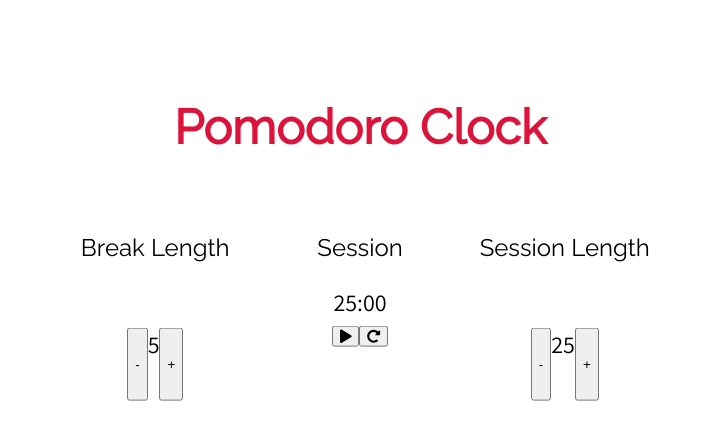
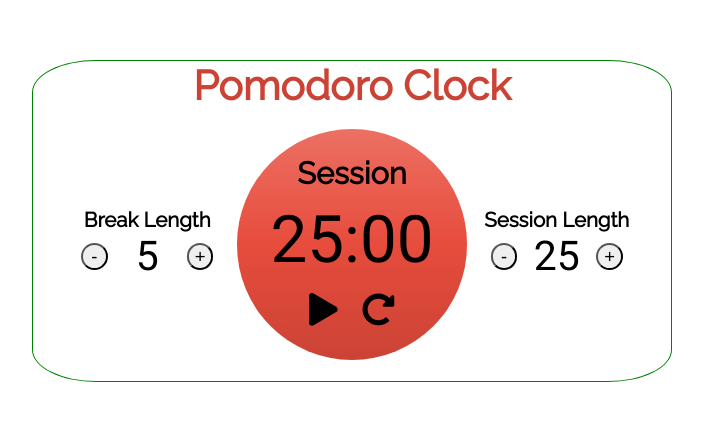
Before and after one commit to SviatlanKa/pomodoro-clock, a React (Create React App) app: page / in a window 1280 px wide. Shown: the part 179-618 px from the top of the page, without its empty margins (288-991 px from the left). Built offline with nearby package versions, Linux system fonts and the light colour scheme.

Commit message:
add styling

```diff
--- a/src/components/App.scss
+++ b/src/components/App.scss
@@ -1,75 +1,117 @@
-@import url('https://fonts.googleapis.com/css?family=Assistant|Raleway&display=swap');
-* {
-  //border: solid 1px green;
-}
+@import url('https://fonts.googleapis.com/css?family=Roboto|Raleway&display=swap');
+//* {border: 1px solid green;}
 /*Variables*/
 $width: 50vw;
 $small-width: $width * .3;
-$time-font: 'Assistant', san-serif;
-$time-size-length: 1em;
+$length-width: $small-width * .8;
+$length-btn-width: $small-width * .14;
+$margin: $width * .02;
+$time-font-family: 'Roboto', san-serif;
 
 body {
   position: fixed;
   top: 50%;
   left: 50%;
   transform: translate(-50%, -50%);
-  box-sizing: border-box;
+  margin: 0 auto;
   width: $width;
   font-family: "Raleway", sans-serif;
-  font-size: 1.5em;
+  font-size: 1.6vw;
   text-align: center;
 }
 
 .app-container {
+  height: $width / 2;
   display: flex;
   flex-wrap: wrap;
   justify-content: center;
-
+  align-content: flex-start;
+  border-radius: 10%;
+  border: 1px solid green;
 }
 
 .title {
   width: $width;
+  margin: 0 0 $margin 0;
   font-size: 2em;
   font-weight: bold;
-  color: crimson;
+  color: #CB4335;
 }
 
-
-
 .time-length-container, .timer-container {
-  width: $small-width;
   margin: $width * .01;
 }
 
 .time-length-container {
   display: flex;
-  flex-wrap: wrap;
+  flex-direction: column;
   justify-content: center;
+  width: $length-width;
+
   .length-label {
-    width: $small-width;
+    margin: 0;
+    width: $length-width;
+    height: fit-content;
+    font-weight: bolder;
   }
-  .length-btn {
+  .time-length-group {
+    display: flex;
+    justify-content: space-evenly;
+    align-items: center;
+    height: fit-content;
 
-  }
-  .time-length {
-    font-family: $time-font;
+    .length-btn {
+      margin: 0;
+      width: $length-btn-width;
+      height: $length-btn-width;
+      font-size: .9em;
+      border-radius: 50%;
+      outline: none;
+    }
+    .time-length {
+      width: $small-width * .3;
+      //border: 1px solid green;
+      margin: 0;
+      font-family: $time-font-family;
+      font-size: 2em;
+    }
   }
 }
 
 .timer-container {
-  width: $small-width;
-  height: $small-width;
+  display: flex;
+  flex-direction: column;
+  width: $small-width * 1.2;
+  height: $small-width * 1.2;
   border-radius: 50%;
-  .timer-label {
+  background: rgb(203,67,53);
+  background: linear-gradient(to top, rgb(203,67,53) 0%, rgb(231,76,60) 50%, rgb(236,112,99) 100%);
 
+  .label-container {
+    #timer-label {
+      margin: $margin * 2 0 $margin * .8 0;
+      font-size: 1.5em;
+      font-weight: bold;
+    }
+      #timer-left {
+        font-family: $time-font-family;
+        font-size: 3.2em;
+      }
   }
-  #timer-left {
-    font-family: $time-font;
-    span {
 
+  .btn-container {
+    margin: 0;
+    display: flex;
+    justify-content: center;
+    align-items: flex-end;
+
+    .timer-btn {
+      margin: $margin .5vw;
+      font-size: 1.6em;
+      background-color: transparent;
+      border: none;
+      outline: none;
+      cursor: pointer;
     }
   }
-  .timer-btn {
-
-  }
 }
--- a/src/components/TimeLength.jsx
+++ b/src/components/TimeLength.jsx
@@ -29,15 +29,14 @@ class TimeLength extends Component {
         return(
             <div className="time-length-container">
                 <p id={idLabel} className="length-label">{textLabel}</p>
+                <div className="time-length-group">
                     <button id={idDec}
                         className="length-btn"
                         onClick={this.handleClick}
                     >
                         -
                     </button>
-                <div id={idLength} className="time-length">
-                    {this.props.length}
-                </div>
+                    <p id={idLength} className="time-length">{this.props.length}</p>
                     <button id={idInc}
                         className="length-btn"
                         onClick={this.handleClick}
@@ -45,6 +44,7 @@ class TimeLength extends Component {
                         +
                     </button>
                 </div>
+            </div>
         )
     }
 }
--- a/src/components/Timer.jsx
+++ b/src/components/Timer.jsx
@@ -73,7 +73,7 @@ class Timer extends Component {
 
         return(
             <div className="timer-container">
-                <div>
+                <div className="label-container">
                     <p id="timer-label">{timerLabel}</p>
                     <div id="timer-left">
                         <span>{minutes}</span>
@@ -81,6 +81,7 @@ class Timer extends Component {
                         <span>{seconds}</span>
                     </div>
                 </div>
+                <div className="btn-container">
                     <button id="start-stop"
                             className="timer-btn"
                             onClick={this.handleClick}>
@@ -92,6 +93,7 @@ class Timer extends Component {
                         <FontAwesomeIcon icon={faRedoAlt} />
                     </button>
                 </div>
+            </div>
         )
     }
 }
```
Lines whose indentation alone changed are shown as unchanged.
